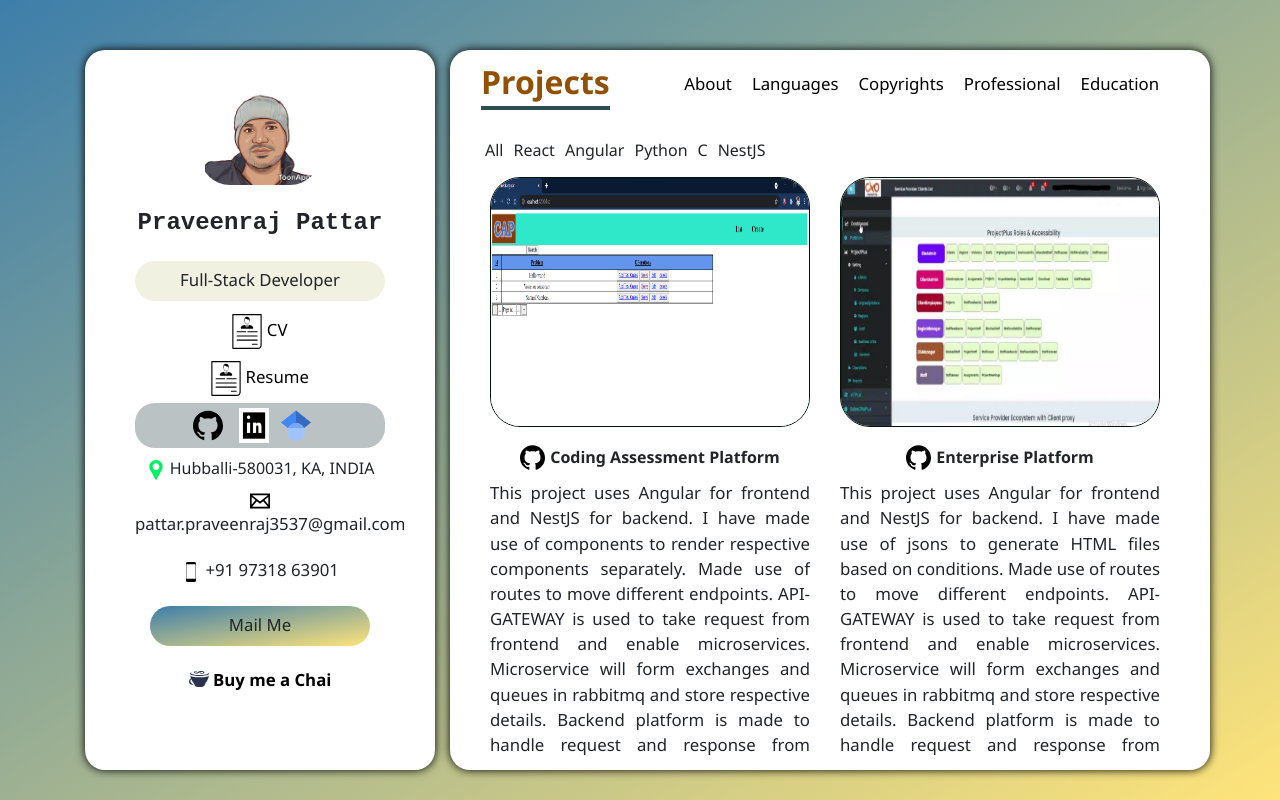
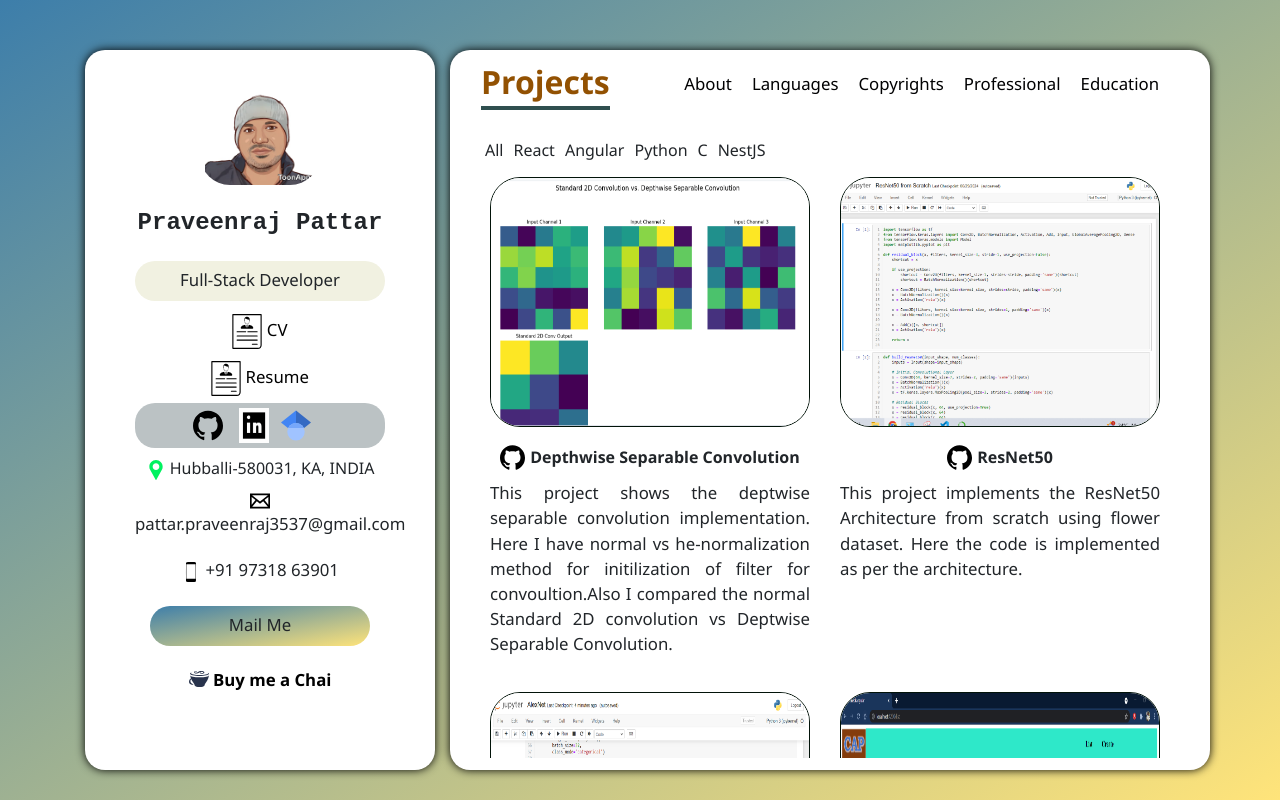
Before and after one commit to Praveenraj3537/Resume, a React (Create React App) app: page /projects in a window 1280 px wide. Built offline with nearby package versions, Linux system fonts and the light colour scheme.

Commit message:
added the resenet, alexnet and deptwise code link

```diff
--- a/src/components/info/Project_data.js
+++ b/src/components/info/Project_data.js
@@ -5,21 +5,45 @@ import face1 from '../../assets/projects_images/face1.png';
 import cap from '../../assets/icons/cap.png';
 import resume from '../../assets/icons/resume.png';
 import platform from '../../assets/icons/platform.jpg';
+import resnet from '../../assets/icons/resnet50.png';
+import depthwise from '../../assets/icons/depthwise.png';
+import alexnet from '../../assets/icons/alexnet.png';
 
 const data_projects = [
+    {
+        name: 'Depthwise Separable Convolution',
+        image: depthwise,
+        github_url: 'https://github.com/Praveenraj3537/CVwithML-21CST63/blob/main/Depthwise%20Separable%20Convolution.ipynb',
+        category: ['python'],
+        description: 'This project shows the deptwise separable convolution implementation. Here I have normal vs he-normalization method for initilization of filter for convoultion.Also I compared the normal Standard 2D convolution vs Deptwise Separable Convolution. ',
+    },
+    {
+        name: 'ResNet50',
+        image: resnet,
+        github_url: 'https://github.com/Praveenraj3537/CVwithML-21CST63/blob/main/ResNet50%20from%20Scratch.ipynb',
+        category: ['python'],
+        description: 'This project implements the ResNet50 Architecture from scratch using flower dataset. Here the code is implemented as per the architecture.',
+    },
+    {
+        name: 'AlexNet',
+        image: alexnet,
+        github_url: 'https://github.com/Praveenraj3537/CVwithML-21CST63/blob/main/AlexNet.ipynb',
+        category: ['python'],
+        description: 'This project implements the AlexNet from scratch taking own dataset. As per the original paper we have not used the GPU but kept the training for longer time to excuted plus we did run for few epochs to understand.',
+    },
 
     {
         name: 'Coding Assessment Platform',
         image: cap,
         github_url: 'https://github.com/Praveenraj3537/cap-platform-backend',
-        category: ['nestjs','angular'],
+        category: ['nestjs', 'angular'],
         description: 'This project uses Angular for frontend and NestJS for backend. I have made use of components to render respective components separately. Made use of routes to move different endpoints. API-GATEWAY is used to take request from frontend and enable microservices. Microservice will form exchanges and queues in rabbitmq and store respective details. Backend platform is made to handle request and response from frontend and API-GATEWAY. Postgres Database is used to store all the details.',
     },
     {
         name: 'Enterprise Platform',
         image: platform,
         github_url: 'https://github.com/Praveenraj3537/Enterprise_Platform',
-        category: ['nestjs','angular'],
+        category: ['nestjs', 'angular'],
         description: 'This project uses Angular for frontend and NestJS for backend. I have made use of jsons to generate HTML files based on conditions. Made use of routes to move different endpoints. API-GATEWAY is used to take request from frontend and enable microservices. Microservice will form exchanges and queues in rabbitmq and store respective details. Backend platform is made to handle request and response from frontend and API-GATEWAY. Postgres Database is used to store all the details.',
     },
     {
```
